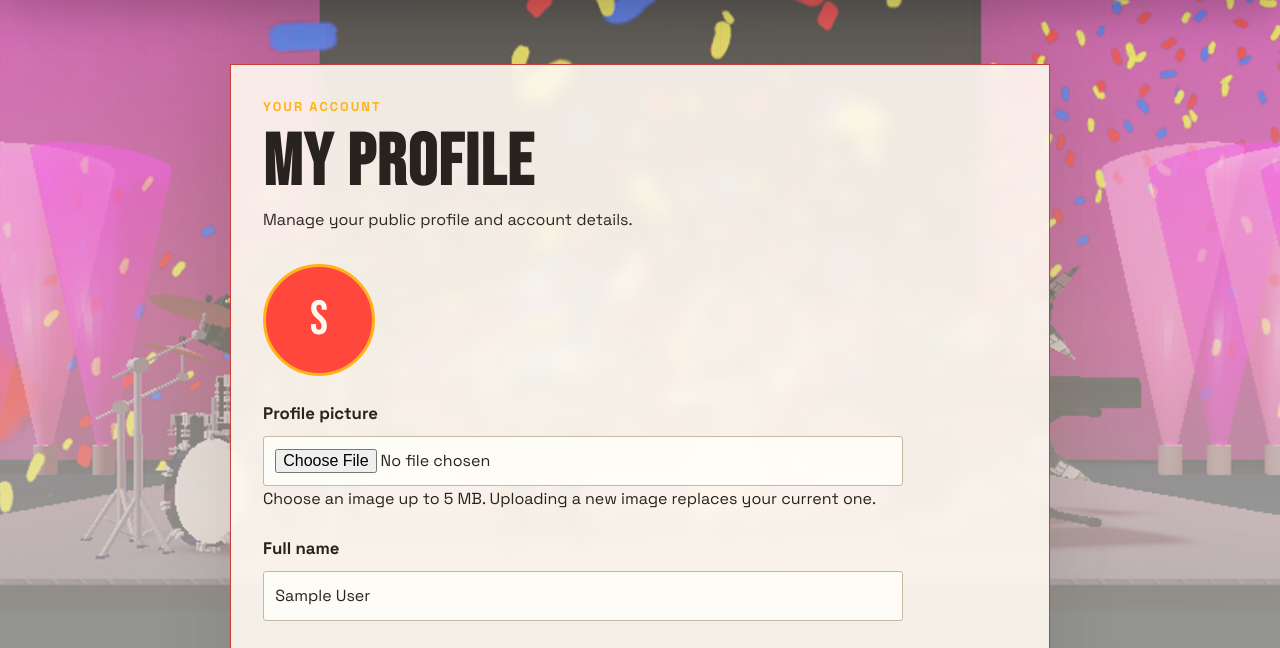
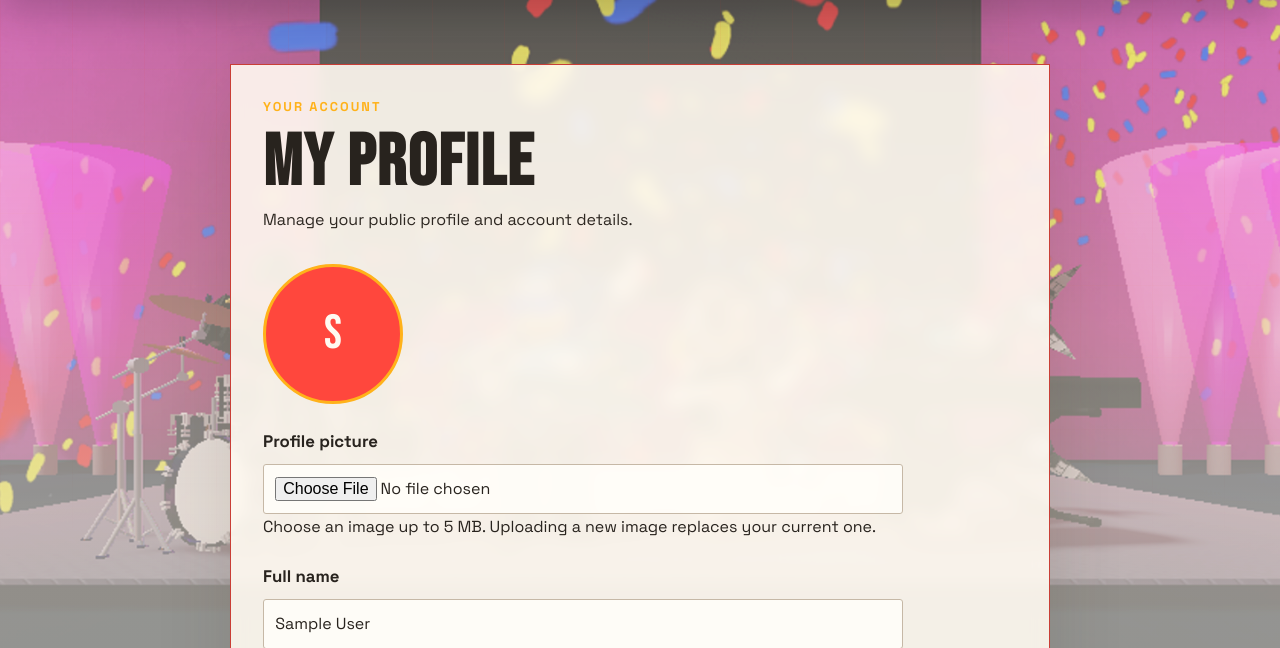
Before and after one commit to tayanadhif/myportofolio, a Django app: page /account/profile/ in a window 1280 px wide. Shown: the part 75-723 px from the top of the page. Run offline with Django 5.2, Linux system fonts and the light colour scheme; the visitor is signed in with stand-in values (Sample User, id 1).

Commit message:
Mengubah foto profil menjadi terlihat dan bisa login via Google

```diff
--- a/static/css/style.css
+++ b/static/css/style.css
@@ -1672,8 +1672,8 @@ body.dark-mode::after {
 .profile-picture-preview {
     display: grid;
     place-items: center;
-    width: 112px;
-    height: 112px;
+    width: 140px;
+    height: 140px;
     margin-bottom: 1.5rem;
     overflow: hidden;
     color: var(--button-text);
@@ -1682,12 +1682,15 @@ body.dark-mode::after {
     border-radius: 50%;
     font-family: "Bebas Neue", sans-serif;
     font-size: 3rem;
+    flex-shrink: 0;
 }
 
 .profile-picture-preview img {
     width: 100%;
     height: 100%;
     object-fit: cover;
+    object-position: center;
+    display: block;
 }
 
 .account-success-message {
```
Also changed, not shown: portofolio/settings.py (+3 -7 lines).
